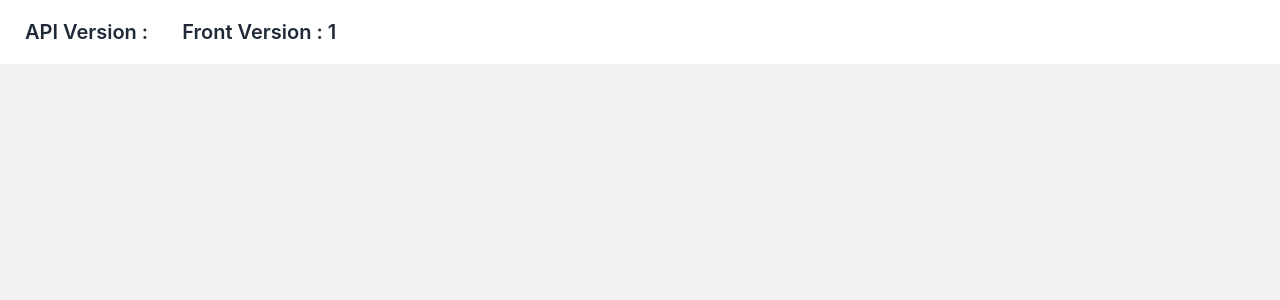
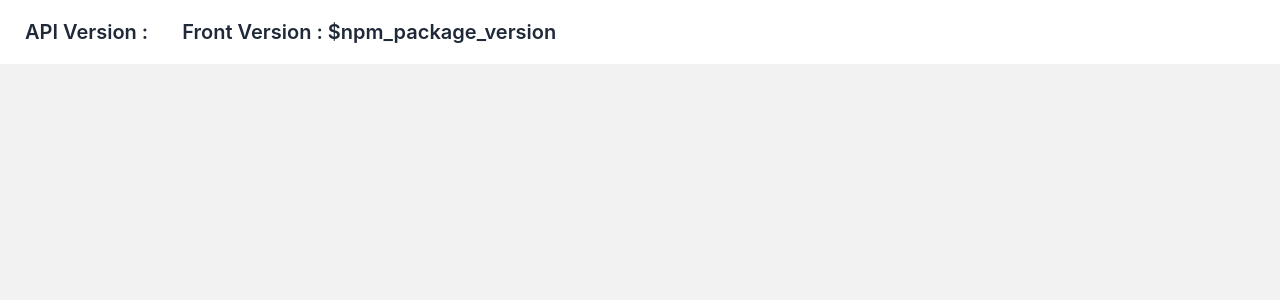
Before and after one commit to yungmides/joke-front, a React (Create React App) app: page / in a window 1280 px wide. Shown: the top 300 px of the page. Built offline with nearby package versions, Linux system fonts and the light colour scheme; no server answers.

Commit message:
added front version

```diff
--- a/src/App.jsx
+++ b/src/App.jsx
@@ -23,7 +23,7 @@ function App() {
           API Version : {version}
         </a>
         <a className="btn btn-ghost normal-case text-xl">
-          Front Version : 1
+          Front Version : {process.env.REACT_APP_VERSION}
         </a>
       </div>
       <div className="hero min-h-screen bg-base-200">
```
Also changed, not shown: 1 other file (tests, documents, lock files or other folders).
